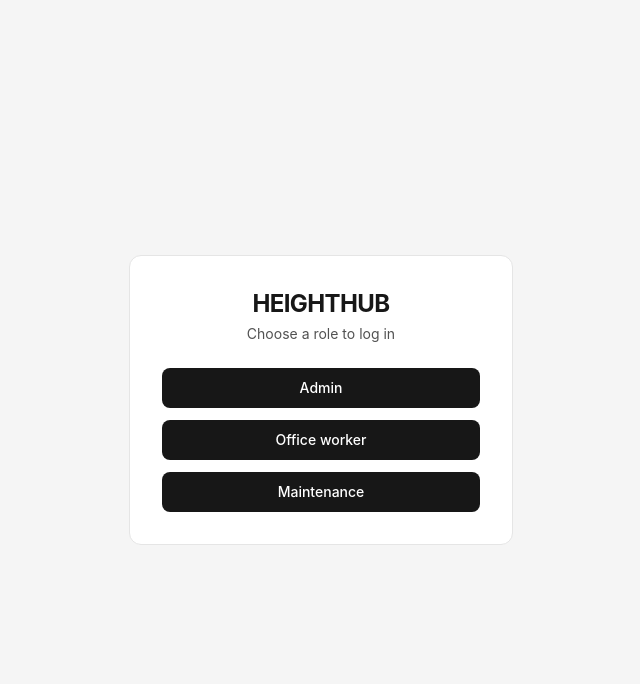
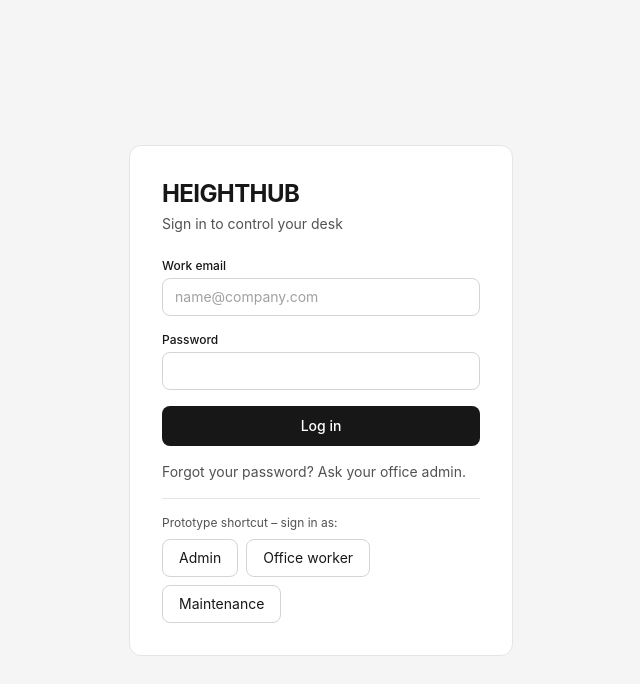
Before and after one commit to natanaelfejes/group3-system, a React (Vite) app in the folder web/: page /login in a window 1280 px wide. Shown: the top 684 px of the page, without its empty margins (319-959 px from the left). Built offline with nearby package versions, Linux system fonts and the light colour scheme.

Commit message:
Login page: match the Figma Login frame (email, password, role shortcuts)

```diff
--- a/web/src/pages/LoginPage.tsx
+++ b/web/src/pages/LoginPage.tsx
@@ -1,23 +1,58 @@
+import { useState } from 'react'
 import { ROLES, ROLE_LABELS, type Role } from '../auth.ts'
 
-// swap these role buttons for a normal login with the google auth
+// Layout follows the Login frame in the Figma "Heighthub – Lo-fi Prototype".
+// The email + password form is not connected yet (needs Supabase Auth, see auth.ts).
+// Until then the role buttons under "Prototype shortcut" are the way in.
 export function LoginPage({ onLogin }: { onLogin: (role: Role) => void }) {
+  const [notice, setNotice] = useState('')
+
   return (
     <div className="flex min-h-screen items-center justify-center p-4">
       <div className="card w-full max-w-sm p-8">
-        <h1 className="text-center text-2xl font-bold tracking-tight">HEIGHTHUB</h1>
-        <p className="mt-1 mb-6 text-center text-sm text-neutral-600">Choose a role to log in</p>
-        <div className="flex flex-col gap-3">
-          {ROLES.map((role) => (
-            <button
-              key={role}
-              type="button"
-              onClick={() => onLogin(role)}
-              className="rounded-lg bg-neutral-900 px-4 py-2.5 text-sm font-medium text-white hover:bg-neutral-700"
-            >
-              {ROLE_LABELS[role]}
-            </button>
-          ))}
+        <h1 className="text-2xl font-bold tracking-tight">HEIGHTHUB</h1>
+        <p className="mt-1 mb-6 text-sm text-neutral-600">Sign in to control your desk</p>
+
+        <form
+          className="flex flex-col gap-4"
+          onSubmit={(e) => {
+            e.preventDefault()
+            setNotice('Email login is not connected yet. Use a shortcut below.')
+          }}
+        >
+          <div>
+            <label htmlFor="email" className="label">
+              Work email
+            </label>
+            <input id="email" type="email" autoComplete="username" placeholder="name@company.com" className="input" />
+          </div>
+          <div>
+            <label htmlFor="password" className="label">
+              Password
+            </label>
+            <input id="password" type="password" autoComplete="current-password" className="input" />
+          </div>
+          <button type="submit" className="btn-primary w-full py-2.5">
+            Log in
+          </button>
+          {notice && (
+            <p role="status" className="text-sm text-neutral-600">
+              {notice}
+            </p>
+          )}
+        </form>
+
+        <p className="mt-4 text-sm text-neutral-600">Forgot your password? Ask your office admin.</p>
+
+        <div className="mt-4 border-t border-neutral-200 pt-4">
+          <p className="mb-2 text-xs text-neutral-600">Prototype shortcut – sign in as:</p>
+          <div className="flex flex-wrap gap-2">
+            {ROLES.map((role) => (
+              <button key={role} type="button" onClick={() => onLogin(role)} className="btn">
+                {ROLE_LABELS[role]}
+              </button>
+            ))}
+          </div>
         </div>
       </div>
     </div>
```
